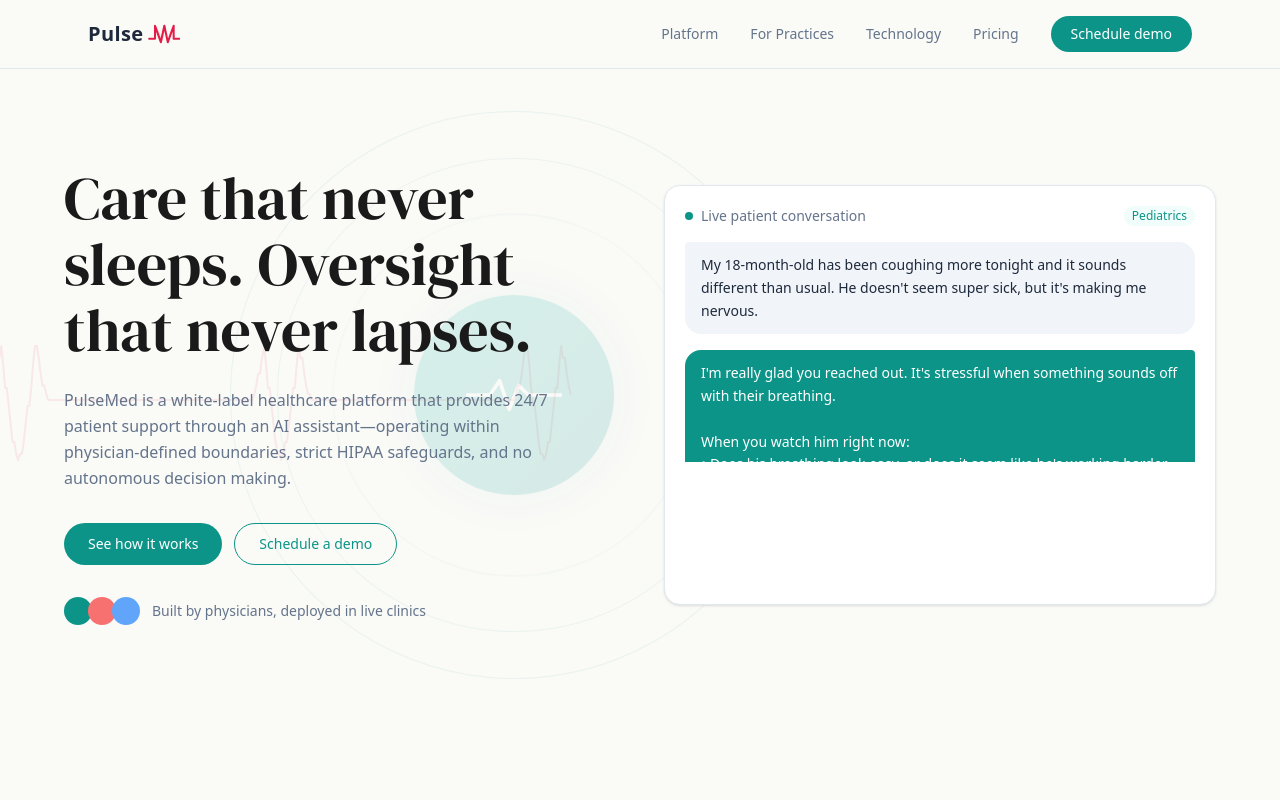
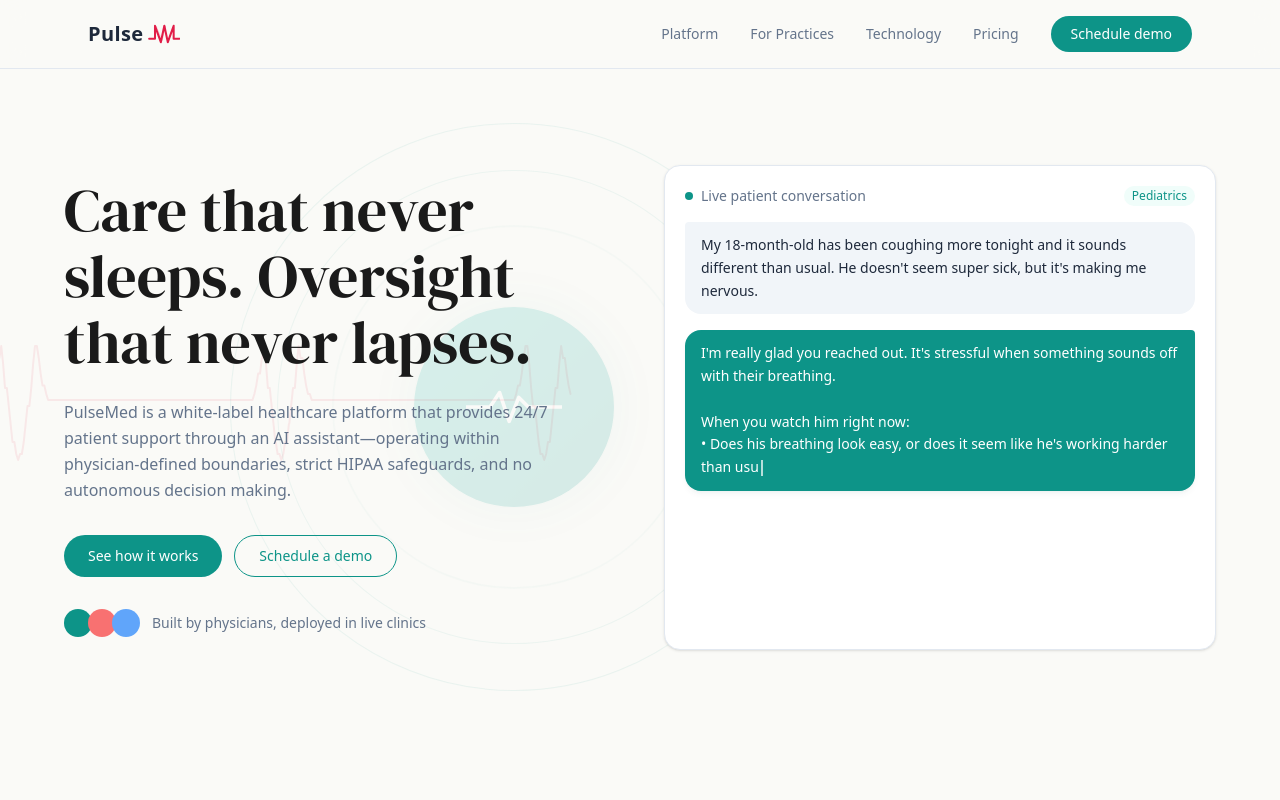
Before and after one commit to cmanfre7/PulseMed, a Next.js app in the folder web/: page / in a window 1280 px wide. Shown: the top 800 px of the page. Built offline with nearby package versions, Linux system fonts and the light colour scheme.

Commit message:
fix: remove fixed height on conversation card to prevent text cutoff

```diff
--- a/web/src/app/page.tsx
+++ b/web/src/app/page.tsx
@@ -328,7 +328,7 @@
   }, []);
 
   return (
-    <div className="rounded-2xl border border-[#E2E8F0] bg-white p-5 shadow-sm h-[420px] flex flex-col">
+    <div className="rounded-2xl border border-[#E2E8F0] bg-white p-5 shadow-sm flex flex-col">
       {/* Header */}
       <div className="flex items-center justify-between mb-4 shrink-0">
         <div className="flex items-center gap-2">
@@ -341,7 +341,7 @@
       </div>
 
       {/* Messages */}
-      <div className="space-y-4 flex-1 overflow-hidden">
+      <div className="space-y-4 mb-4">
         {/* Patient */}
         <div className={`transition-all duration-600 ease-out ${stage >= 1 ? "opacity-100 translate-y-0" : "opacity-0 translate-y-4"}`}>
           <div className="bg-[#F1F5F9] rounded-2xl rounded-tl-sm px-4 py-3">
```
